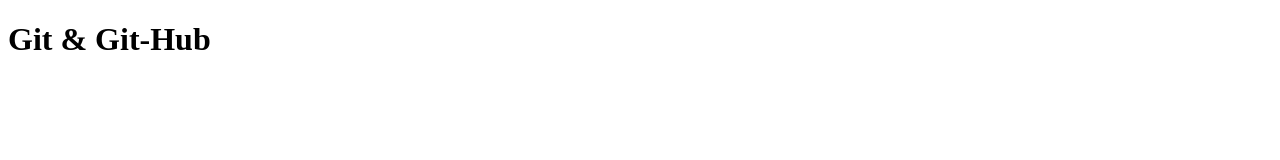
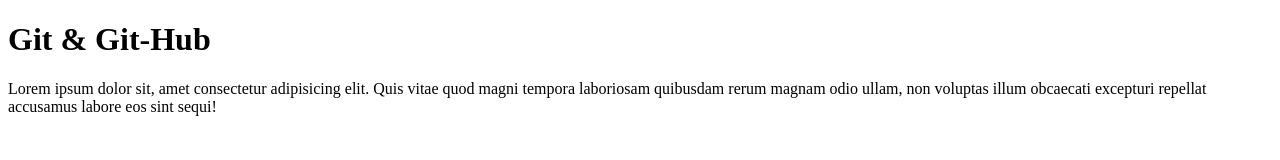
Before and after one commit to RainbowG404/CLASE-12, a plain HTML site: page index.html in a window 1280 px wide. Drawn offline with Linux system fonts and the light colour scheme.

Commit message:
2nd commit Actualizando index
Se le agregó una etiqueta p con un Lorem 20

```diff
--- a/index.html
+++ b/index.html
@@ -7,5 +7,6 @@
 </head>
 <body>
     <h1>Git & Git-Hub</h1>
+    <p>Lorem ipsum dolor sit, amet consectetur adipisicing elit. Quis vitae quod magni tempora laboriosam quibusdam rerum magnam odio ullam, non voluptas illum obcaecati excepturi repellat accusamus labore eos sint sequi!</p>
 </body>
 </html>
```
